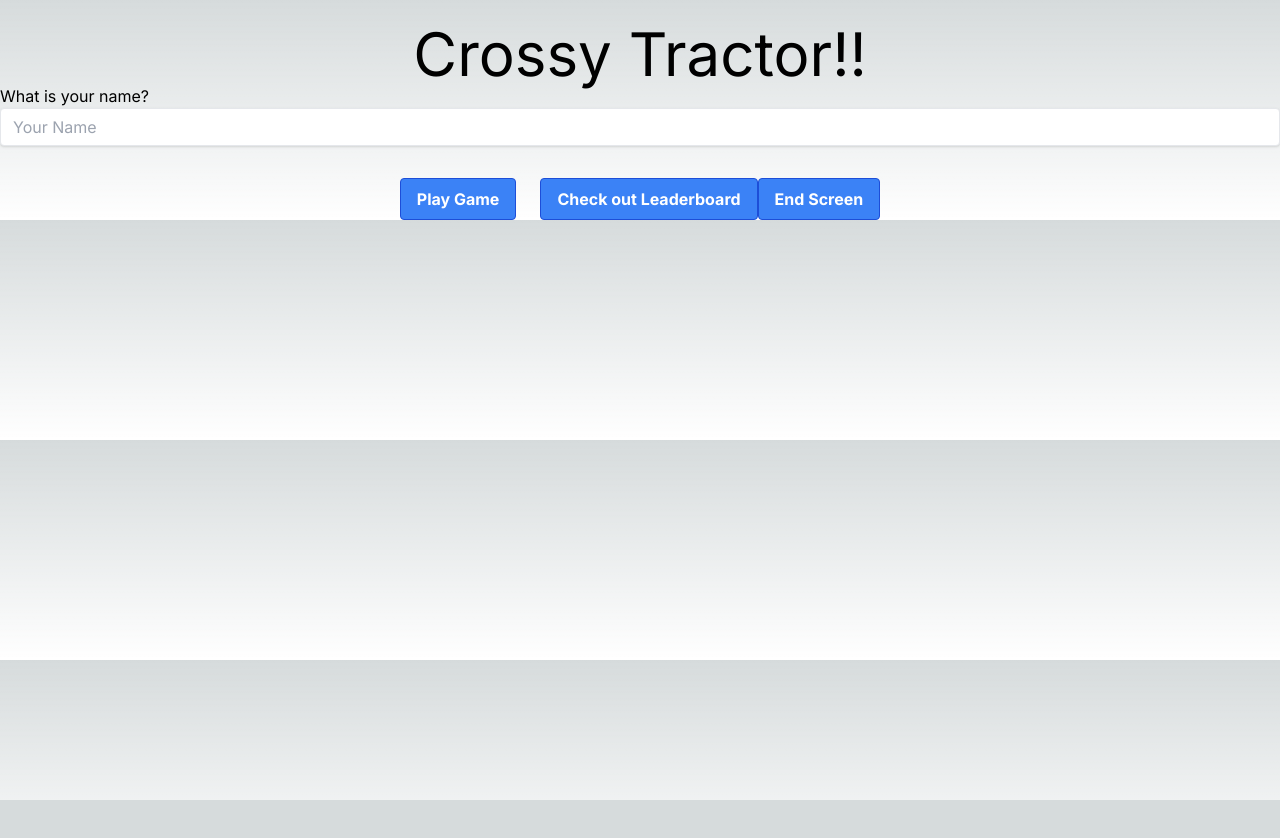
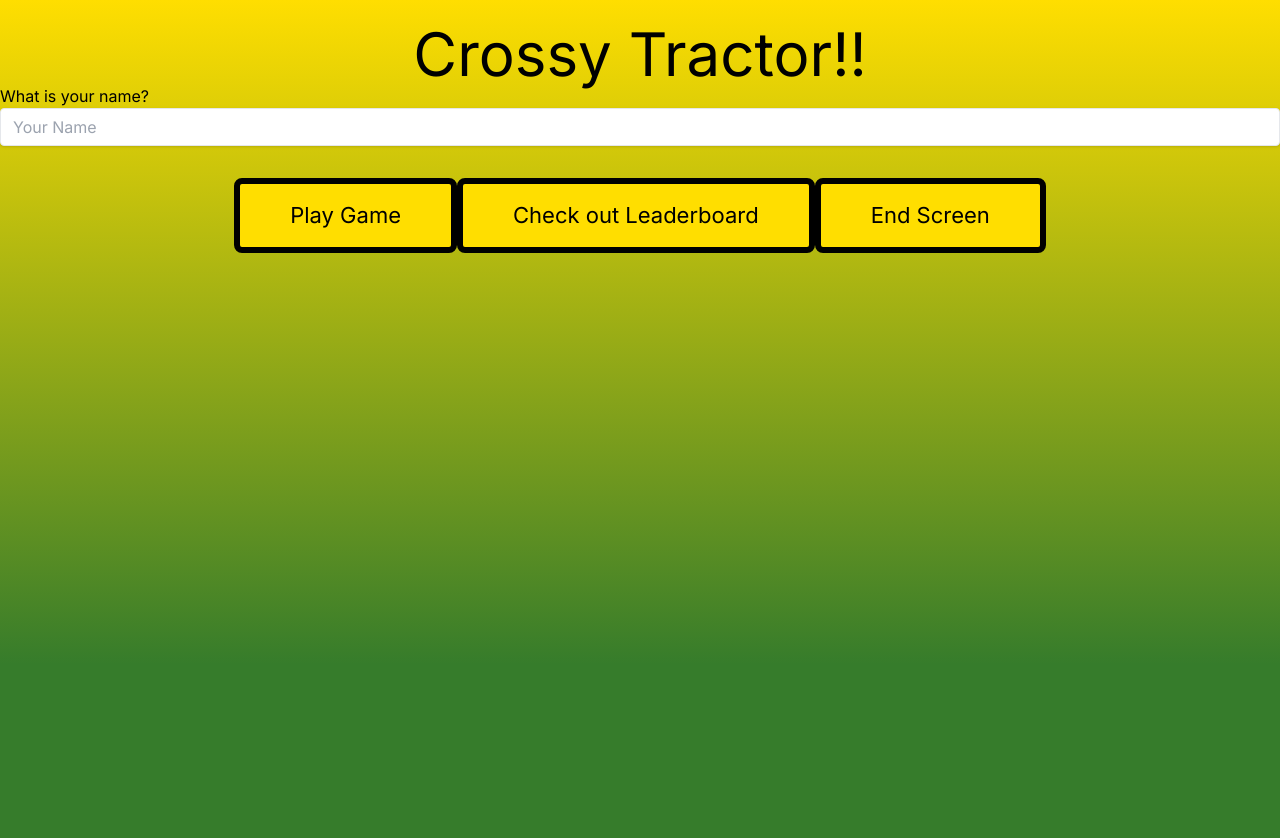
Before and after one commit to Amitten77/CrossyTractor, a Next.js app in the folder frontend/: page / in a window 1280 px wide. Shown: the top 838 px of the page. Before the commit the page ends 800 px from the top, so only its background shows below. Built offline with nearby package versions, Linux system fonts and the light colour scheme.

Commit message:
Home page nicer

```diff
--- a/frontend/src/app/globals.css
+++ b/frontend/src/app/globals.css
@@ -3,25 +3,28 @@
 @tailwind utilities;
 
 :root {
-  --foreground-rgb: 0, 0, 0;
-  --background-start-rgb: 214, 219, 220;
-  --background-end-rgb: 255, 255, 255;
+  --foreground-rgb: 0,0,0;
+  --background-start-rgb: 54,124,43;
+  --background-end-rgb: 255,222,0;
 }
 
 @media (prefers-color-scheme: dark) {
   :root {
     --foreground-rgb: 255, 255, 255;
-    --background-start-rgb: 0, 0, 0;
+    --background-start-rgb: 0,0,0;
     --background-end-rgb: 0, 0, 0;
   }
 }
 
 body {
   color: rgb(var(--foreground-rgb));
-  background: linear-gradient(
+  /* background: linear-gradient(
       to bottom,
       transparent,
       rgb(var(--background-end-rgb))
-    )
-    rgb(var(--background-start-rgb));
+    ) */
+    height: 850px;
+    background: rgb(54,124,43);
+    background: linear-gradient(0deg, rgba(54,124,43,1) 24%, rgba(255,222,0,1) 100%);
+    /* rgb(var(--background-start-rgb)); */
 }
--- a/frontend/src/app/page.tsx
+++ b/frontend/src/app/page.tsx
@@ -12,6 +12,16 @@ export default function Home() {
     setName(e.target.value);
   }
 
+  const buttonStyles = {
+    color: "#000000",
+    backgroundColor: "#ffde00",
+    fontSize: "22px",
+    border: "6px solid #000000",
+    borderRadius: "8px",
+    padding: "15px 50px",
+    cursor: "pointer",
+    fontFace: "OCR A Std, monospace"
+  };
 
   return (
     <>
@@ -20,13 +30,13 @@ export default function Home() {
       <input className="shadow appearance-none border rounded w-full py-2 px-3 text-gray-700 leading-tight focus:outline-none focus:shadow-outline" id="username" type="text" placeholder="Your Name" onChange={handleInputChange}/>
       <div id="control-panel" className='flex justify-center mt-8'>
         <a href="game">
-          <button className='bg-blue-500 hover:bg-blue-700 text-white font-bold py-2 px-4 border border-blue-700 rounded mr-6' onClick={handleOnClick}>Play Game</button>
+          <button id="GM" style={buttonStyles} onClick={handleOnClick}>Play Game</button>
         </a>
         <a href="leaderboard">
-          <button className='bg-blue-500 hover:bg-blue-700 text-white font-bold py-2 px-4 border border-blue-700 rounded'>Check out Leaderboard</button>
+          <button id="LDBD" style={buttonStyles}>Check out Leaderboard</button>
         </a>
         <a href="endGame">
-          <button className='bg-blue-500 hover:bg-blue-700 text-white font-bold py-2 px-4 border border-blue-700 rounded'>End Screen</button>
+          <button id="EGM" style={buttonStyles}>End Screen</button>
         </a>
       </div>
     </>
```
Also changed, not shown: frontend/tailwind.config.js (+12 -0 lines).
